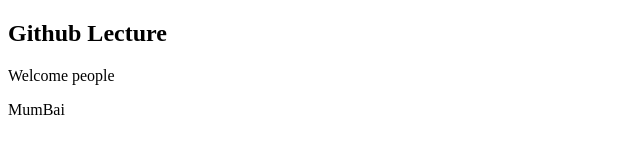
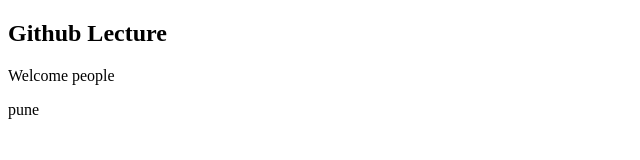
Before and after one commit to anaydeshpande1749/Manager, a plain HTML site: page index.html in a window 1280 px wide. Shown: the full height of the page, 0-640 px from the left. Drawn offline with Linux system fonts and the light colour scheme.

Commit message:
Added pune

```diff
--- a/index.html
+++ b/index.html
@@ -8,6 +8,6 @@
 <body>
     <h2>Github Lecture</h2>
     <p>Welcome people</p>
-    <p>MumBai</p>
+    <p>pune</p>
 </body>
 </html>
```
